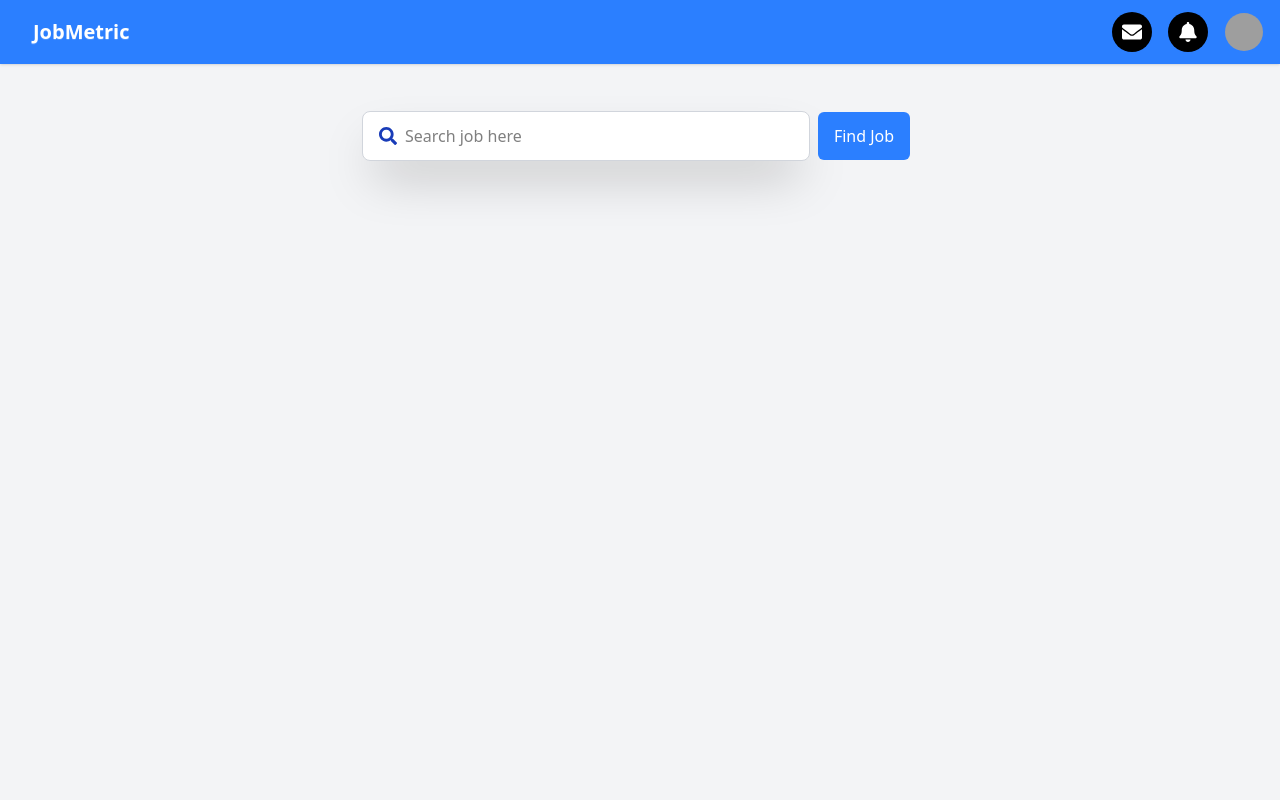
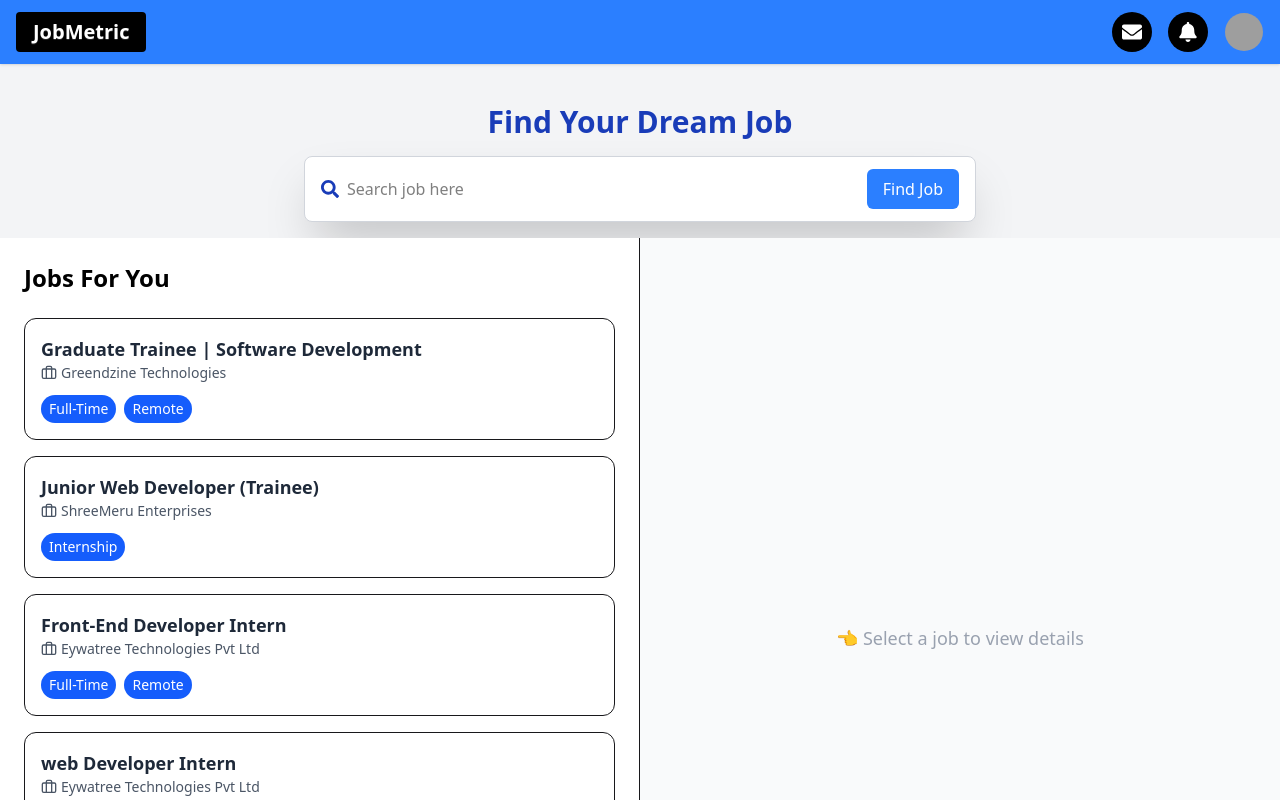
Before and after one commit to Nitish0008/jobmetric-, a React (Vite) app: page /user-dashboard in a window 1280 px wide. Shown: the top 800 px of the page. Built offline with nearby package versions, Linux system fonts and the light colour scheme; grey boxes are pictures that could not be loaded.

Commit message:
job card design

```diff
--- a/package.json
+++ b/package.json
@@ -12,6 +12,7 @@
   "dependencies": {
     "@tailwindcss/vite": "^4.1.5",
     "daisyui": "^5.0.35",
+    "lucide-react": "^0.509.0",
     "react": "^19.1.0",
     "react-dom": "^19.1.0",
     "react-icons": "^5.5.0",
--- /dev/null
+++ b/src/components/data/data.jsx
@@ -0,0 +1,94 @@
+export const jobs = [
+  {
+    id: 1,
+    title: "Graduate Trainee | Software Development",
+    company: "Greendzine Technologies",
+    location: "Bengaluru, Karnataka",
+    salary: "₹4,50,000 – ₹6,50,000 a year",
+    description: `Job Type: Trainee | Experience Level: 0 - 1 year
+
+Responsibilities:
+- Product development for electric mobility industry.
+- Collaborate with cross-functional teams.
+- Write clean, maintainable code.
+`,
+    tags: ["Full-Time", "Remote"],
+    // logo: "https://via.placeholder.com/40",
+    type: "Trainee",
+    level: "Entry",
+    companySize: "50-100",
+    industry: "Technology",
+    skills: ["React", "JavaScript", "Git"],
+  },
+  {
+    id: 2,
+    title: "Junior Web Developer (Trainee)",
+    company: "ShreeMeru Enterprises",
+    location: "Bengaluru, Karnataka",
+    salary: "₹30,000 – ₹40,000 a month",
+    description: `Looking for freshers or candidates with 6 months experience.
+
+Requirements:
+- Proficient in HTML, CSS, JavaScript.
+- Good team collaboration skills.
+`,
+    tags: ["Internship"],
+    // logo: "https://via.placeholder.com/40",
+    type: "Internship",
+    level: "Entry",
+    companySize: "20-50",
+    industry: "IT Services",
+    skills: ["HTML", "CSS", "JavaScript"],
+  },
+  {
+    id: 3,
+    title: "Front-End Developer Intern",
+    company: "Eywatree Technologies Pvt Ltd",
+    location: "Bengaluru, Karnataka",
+    salary: "From ₹18,000 a month",
+    description: `Internship position with hands-on development.
+
+You'll work on React and modern frontend tools.
+Great for learning and career growth.
+`,
+    tags: ["Full-Time", "Remote"],
+    logo: "https://via.placeholder.com/40",
+    type: "Internship",
+    level: "Intern",
+    companySize: "10-20",
+    industry: "Software",
+    skills: ["React", "CSS Modules"],
+  },
+  {
+    id: 4,
+    title: "web Developer Intern",
+    company: "Eywatree Technologies Pvt Ltd",
+    location: "Bengaluru, Karnataka",
+    salary: "From ₹18,000 a month",
+    description: `uhsdfjkasfda ajkfhdafaf adashfak.
+`,
+     tags: ["Full-Time", "Remote"],
+    logo: "https://via.placeholder.com/40",
+    type: "Internship",
+    level: "Intern",
+    companySize: "10-20",
+    industry: "Software",
+    skills: ["React", "CSS Modules"],
+  },
+  {
+    id: 5,
+    title: "back-End Developer Intern",
+    company: "Eywatree Technologies Pvt Ltd",
+    location: "Bengaluru, Karnataka",
+    salary: "From ₹18,000 a month",
+    description: `lohgghy hduyfwf hgfhasuhf ahdashahfaf iudfhafafhafh.
+`,
+     tags: ["Full-Time", "Remote"],
+    logo: "https://via.placeholder.com/40",
+    type: "Internship",
+    level: "Intern",
+    companySize: "10-20",
+    industry: "Software",
+    skills: ["React", "CSS Modules"],
+  },
+];
--- a/src/components/header/Header.jsx
+++ b/src/components/header/Header.jsx
@@ -5,7 +5,7 @@ export default function Header() {
   return (
     <div className="navbar bg-blue-500 shadow-sm px-4">
       <div className="flex-1">
-        <a className="btn btn-ghost text-xl text-white font-bold">JobMetric</a>
+        <a className="btn btn-ghost text-xl text-white bg-black font-bold">JobMetric</a>
       </div>
 
       <div className="flex items-center gap-4">
--- /dev/null
+++ b/src/components/joblisting/JobCard.jsx
@@ -0,0 +1,30 @@
+import React from "react";
+import { Briefcase, MapPin, IndianRupee } from "lucide-react";
+
+export const JobCard = ({ job, isSelected, onSelect }) => {
+  return (
+    <div
+      onClick={onSelect}
+      className={`cursor-pointer border rounded-xl p-4 hover:shadow-md transition-all ${
+        isSelected ? "border-blue-500 bg-blue-50" : "bg-white"
+      }`}
+    >
+      <div className="flex items-center gap-3">
+        {/* <img src={job.logo} alt={job.company} className="w-10 h-10 rounded" /> */}
+        <div>
+          <h3 className="text-lg font-semibold text-gray-800">{job.title}</h3>
+          <p className="text-sm text-gray-600 flex items-center">
+            <Briefcase className="inline w-4 h-4 mr-1" /> {job.company}
+          </p>
+        </div>
+      </div>
+      <div className="flex gap-2 mt-3 flex-wrap">
+        {(job.tags || []).map((tag, i) => (
+          <span key={i} className="bg-blue-600 text-sm px-2 py-1 rounded-full text-white">
+            {tag}
+          </span>
+        ))}
+      </div>
+    </div>
+  );
+};
--- /dev/null
+++ b/src/components/joblisting/JobDetails.jsx
@@ -0,0 +1,41 @@
+import React from "react";
+import { Briefcase, MapPin, IndianRupee, Users, List } from "lucide-react";
+
+export const JobDetails = ({ job }) => {
+  if (!job) {
+    return <div className="md:w-1/2 flex items-center justify-center text-gray-400 text-lg">👈 Select a job to view details</div>;
+  }
+
+  return (
+    <div className="md:w-1/2 bg-gradient-to-br from-blue-100 via-white to-blue-50 p-8 overflow-y-auto">
+      <div className="bg-white rounded-xl shadow-lg p-6">
+        <h2 className="text-2xl font-bold text-blue-700 mb-2">{job.title}</h2>
+        <p className="text-gray-600 mb-2 flex items-center">
+          <Briefcase className="inline w-4 h-4 mr-1" /> {job.company}
+        </p>
+        <p className="text-gray-600 mb-4 flex items-center">
+          <MapPin className="inline w-4 h-4 mr-1" /> {job.location}
+        </p>
+        <p className="text-green-700 font-medium mb-4 flex items-center">
+          <IndianRupee className="inline w-4 h-4 mr-1" /> {job.salary}
+        </p>
+        <div className="text-sm text-gray-700 space-y-2 mb-4">
+          <p><Users className="inline w-4 h-4 mr-1" /> {job.companySize} employees • {job.industry}</p>
+          <p><List className="inline w-4 h-4 mr-1" /> Skills: {job.skills.join(", ")}</p>
+        </div>
+        <div className="flex gap-3 mb-6">
+          <button className="bg-blue-600 hover:bg-blue-700 text-white px-6 py-2 rounded-lg font-semibold transition">
+            Apply Now
+          </button>
+          <button className="border border-blue-600 text-blue-600 px-6 py-2 rounded-lg font-semibold">
+            Save Job
+          </button>
+        </div>
+        <div>
+          <h3 className="text-lg font-semibold mb-2 text-black underline">Job Description</h3>
+          <p className="text-gray-700 leading-relaxed whitespace-pre-line">{job.description}</p>
+        </div>
+      </div>
+    </div>
+  );
+};
--- /dev/null
+++ b/src/components/joblisting/JobList.jsx
@@ -0,0 +1,18 @@
+import React from "react";
+import { JobCard } from "./JobCard";
+
+export const JobList = ({ jobs, selectedJob, setSelectedJob }) => (
+  <div className="md:w-1/2 p-6 overflow-y-auto bg-white border-r">
+    <h2 className="text-2xl font-bold mb-6 text-black">Jobs For You</h2>
+    <div className="space-y-4">
+      {jobs.map((job) => (
+        <JobCard
+          key={job.id}
+          job={job}
+          isSelected={selectedJob?.id === job.id}
+          onSelect={() => setSelectedJob(job)}
+        />
+      ))}
+    </div>
+  </div>
+);
--- /dev/null
+++ b/src/components/joblisting/JobPortal.jsx
@@ -0,0 +1,16 @@
+// JobPortal.jsx
+import React, { useState } from "react";
+import { JobList } from "../joblisting/JobList";
+import { JobDetails } from "../joblisting/JobDetails";
+import { jobs } from "../data/data";
+
+export default function JobPortal() {
+  const [selectedJob, setSelectedJob] = useState(null);
+
+  return (
+    <div className="flex flex-col md:flex-row h-screen bg-gray-50">
+      <JobList jobs={jobs} selectedJob={selectedJob} setSelectedJob={setSelectedJob} />
+      <JobDetails job={selectedJob} />
+    </div>
+  );
+}
--- a/src/components/searchbar/SearchBar.jsx
+++ b/src/components/searchbar/SearchBar.jsx
@@ -3,19 +3,24 @@ import { FaSearch } from "react-icons/fa";
 
 export default function SearchBar() {
   return (
-    <div className="flex justify-center items-center mt-10 mb-4 px-4">
-      <div className="flex items-center gap-2 w-full max-w-md bg-white border border-gray-300 rounded-lg px-4 py-3 shadow-2xl">
+    <div className="flex flex-col items-center mt-10 mb-4 px-4">
+
+      <h1 className="text-3xl font-bold text-blue-800 mb-4">
+        Find Your Dream Job
+      </h1>
+
+
+      <div className="flex items-center gap-2 w-full max-w-2xl bg-white border border-gray-300 rounded-lg px-4 py-3 shadow-2xl">
         <FaSearch className="text-blue-800 text-lg" />
         <input
           type="text"
           placeholder="Search job here"
           className="flex-grow outline-none text-black bg-transparent"
         />
-
-      </div>
-      <button className="bg-blue-500 text-white px-4 py-3 m-2 rounded-md hover:bg-blue-600 transition cursor-pointer">
+        <button className="bg-blue-500 text-white px-4 py-2 rounded-md hover:bg-blue-600 transition cursor-pointer">
           Find Job
         </button>
+      </div>
     </div>
   );
 }
--- a/src/components/userdashboard/UserDashboard.jsx
+++ b/src/components/userdashboard/UserDashboard.jsx
@@ -2,12 +2,14 @@ import React from "react";
 import Header from "../header/Header";
 import Footer from "../footer/Footer";
 import SearchBar from "../searchbar/SearchBar";
+import JobPortal from "../joblisting/JobPortal";
 
 export default function UserDashboard() {
   return (
     <div className="bg-gray-100 min-h-screen flex flex-col">
       <Header />
       <SearchBar />
+      <JobPortal />
       {/* <Footer /> */}
     </div>
   );
```
Also changed, not shown: 1 other file (tests, documents, lock files or other folders).
